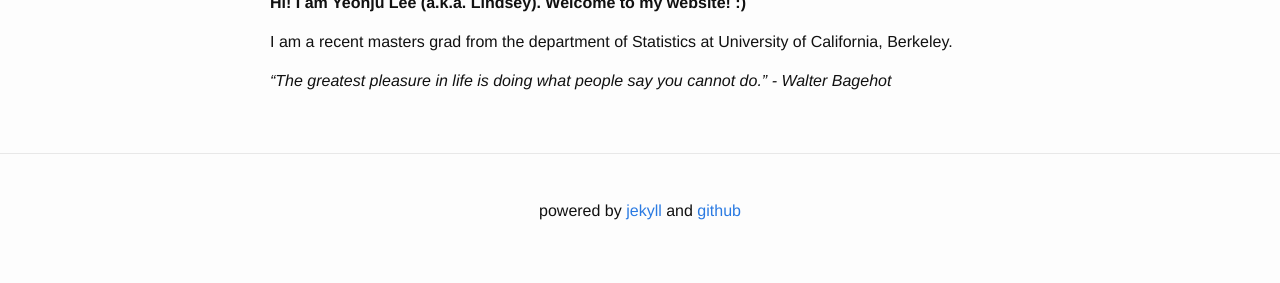
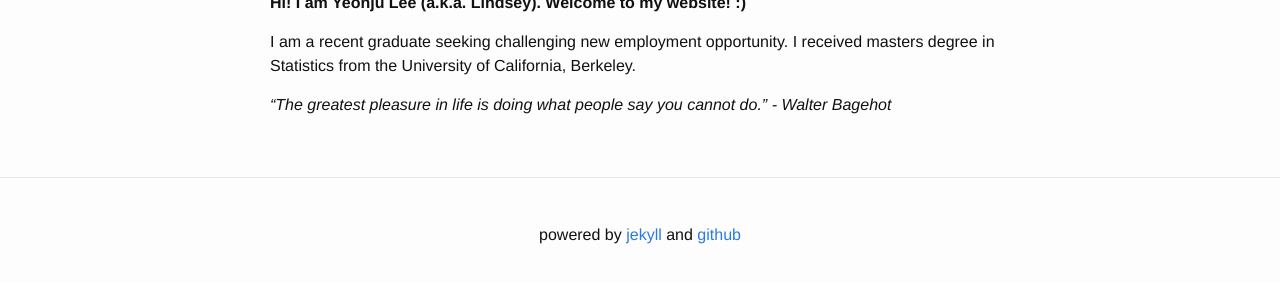
Before and after one commit to lindsey-lee/lindsey-lee.github.io, a Jekyll site: the page built from about.md, in a window 1280 px wide, cut to the strip 488-771 px from the top of the page. Built offline with Jekyll 4.4.1, drawn with Linux system fonts in a browser that asks for light colours.

Commit message:
changed about message

```diff
--- a/about.md
+++ b/about.md
@@ -9,6 +9,6 @@ permalink: /about/
 
 **Hi! I am Yeonju Lee (a.k.a. Lindsey). Welcome to my website! :)**
 
-I am a recent masters grad from the department of Statistics at University of California, Berkeley.
+I am a recent graduate seeking challenging new employment opportunity. I received masters degree in Statistics from the University of California, Berkeley.
 
 *"The greatest pleasure in life is doing what people say you cannot do." - Walter Bagehot*
```
